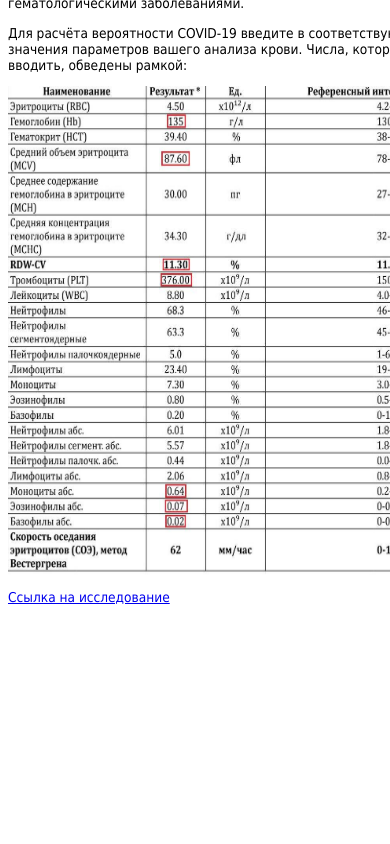
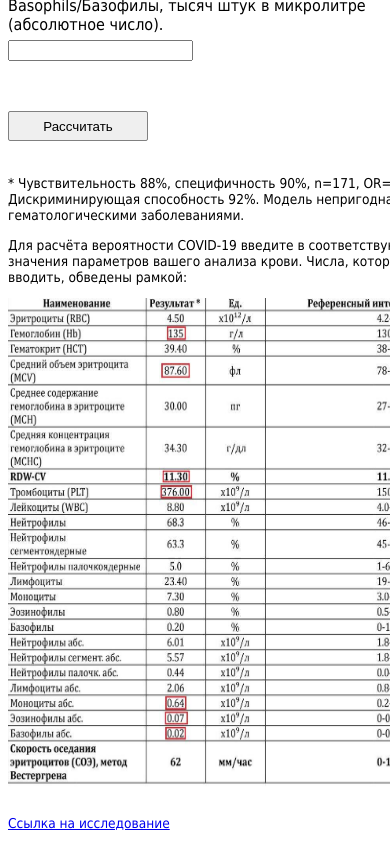
Before and after one commit to metametaclass/cbccovid, a plain HTML site: page index.html in a window 390 px wide. Shown: the part 548-1392 px from the top of the page. Before the commit the page ends 1153 px from the top, so only its background shows below. Drawn offline with Linux system fonts and the light colour scheme.

Commit message:
css for mobile

```diff
--- a/calc.css
+++ b/calc.css
@@ -2,6 +2,10 @@ html {
     width: 100%;
     height: 100%;
     font-family: Tahoma, Verdana, Geneva; /*arial, helvetica, sans-serif;*/
+    font-size: 100%;
+}
+p {
+    width: 100%;
 }
 span {
     color: black;
@@ -52,7 +56,15 @@ input[type="submit"] {
     float: left;
 }
 .footer-div {
+    width: auto;
     margin-top: 20px;
     float: left;
     font-size: 85%;
 }
+
+@media only screen and (max-width: 768px) {
+  /* For mobile phones: */
+  .label-div, .input-div {
+    width: 100%;
+  }
+}
--- a/index.html
+++ b/index.html
@@ -3,6 +3,7 @@
 <head>
     <title>Расчет вероятности COVID-19 по данным анализа крови</title>
     <meta http-equiv="Content-Type" content="text/html; charset=UTF-8"/>
+    <meta name="viewport" content="width=device-width,initial-scale=1.0"/>
     <link rel="stylesheet" type="text/css" href="calc.css"/>
     <script src="jquery-1.11.0.min.js"></script>
     <script src="calculate.js#dc09375551d3a04997c751443958e6bc7e26f156b735bfedfe83ea2bc1df77ba"></script>
@@ -93,9 +94,12 @@
   <div class="footer-div">
     <p>* Чувствительность 88%, специфичность 90%, n=171, OR=56,2, p<0,0001. Дискриминирующая способность 92%. Модель непригодна для пациентов с гематологическими заболеваниями.</p>
     <p>Для расчёта вероятности COVID-19 введите в соответствующие ячейки значения параметров вашего анализа крови. Числа, которые следует вводить, обведены рамкой:</p>
+    <p>
     <img src="photo_example.jpg" alt="Пример значений параметров" width="500" height="500">
-    <a href="https://www.rcpjournals.org/content/clinmedicine/early/2020/06/30/clinmed.2020-0373/tab-figures-data">Ссылка на исследование</a>
-
+    </p>
+    <p>
+      <a href="https://www.rcpjournals.org/content/clinmedicine/early/2020/06/30/clinmed.2020-0373/tab-figures-data">Ссылка на исследование</a>
+    </p>
   </div>
 </body>
 </html>
```
